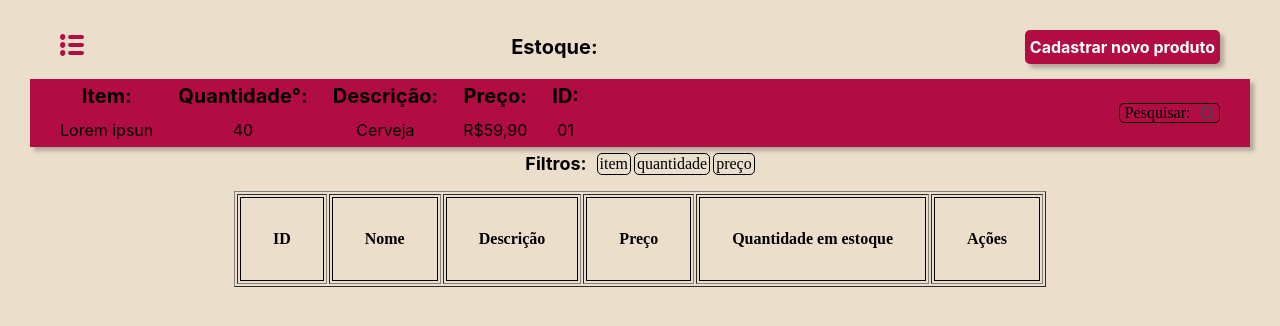
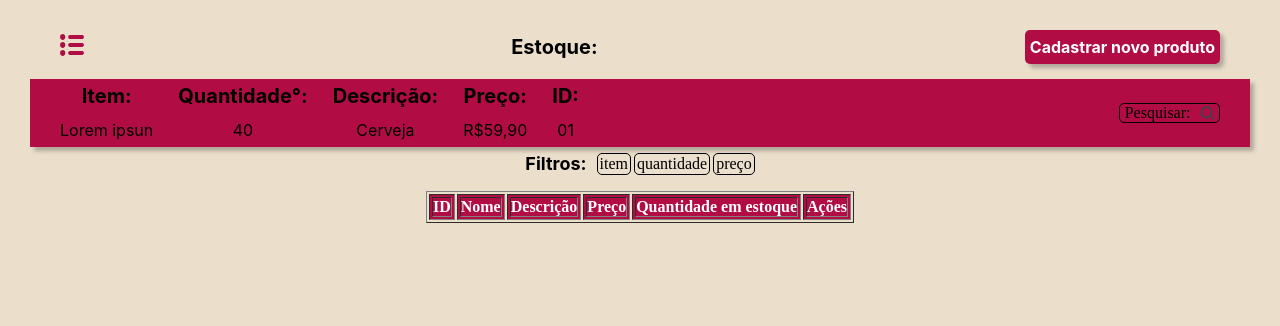
Before and after one commit to leonardobezrr/easytrade-frontend, a Next.js app: page /deskestoque in a window 1280 px wide. Shown: the top 326 px of the page. Built offline with nearby package versions, Linux system fonts and the light colour scheme.

Commit message:
update tabela estoque css

```diff
--- a/src/components/tabelaestoque/tabelaest.module.css
+++ b/src/components/tabelaestoque/tabelaest.module.css
@@ -24,12 +24,17 @@
     border: 1px solid black;
 }
 
-.th{
-    padding: 2em;
+.td1{
+    background: var(--Color-3, #B10C43);
+    text-align: center;
+    align-items: center;
+    justify-content: center;
+    color: white;
+}
+
+.td{
+    padding: 2px 40px;
+    align-items: center;
+    justify-content: center;
     border: 1px solid black;
 }
-
-.td {
-    padding: 2em;
-    border: 1px solid black;
-}
```
